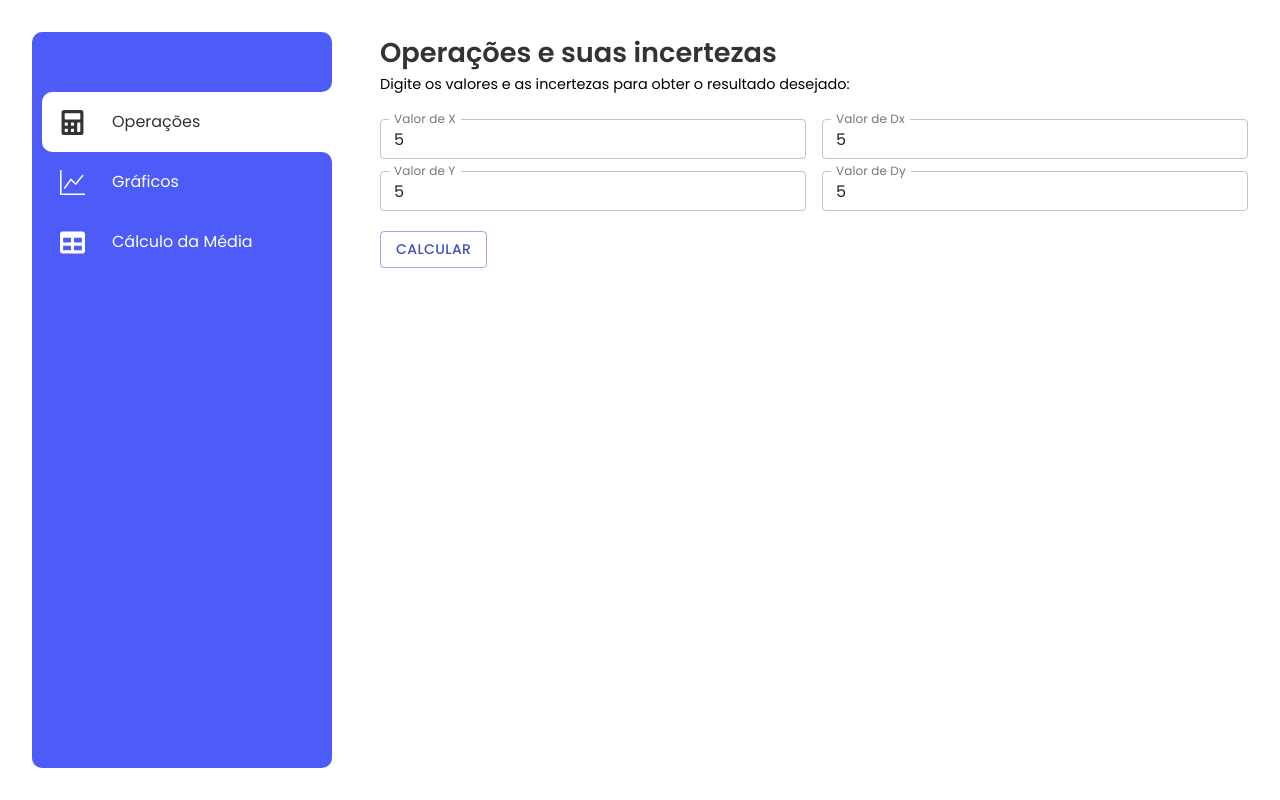
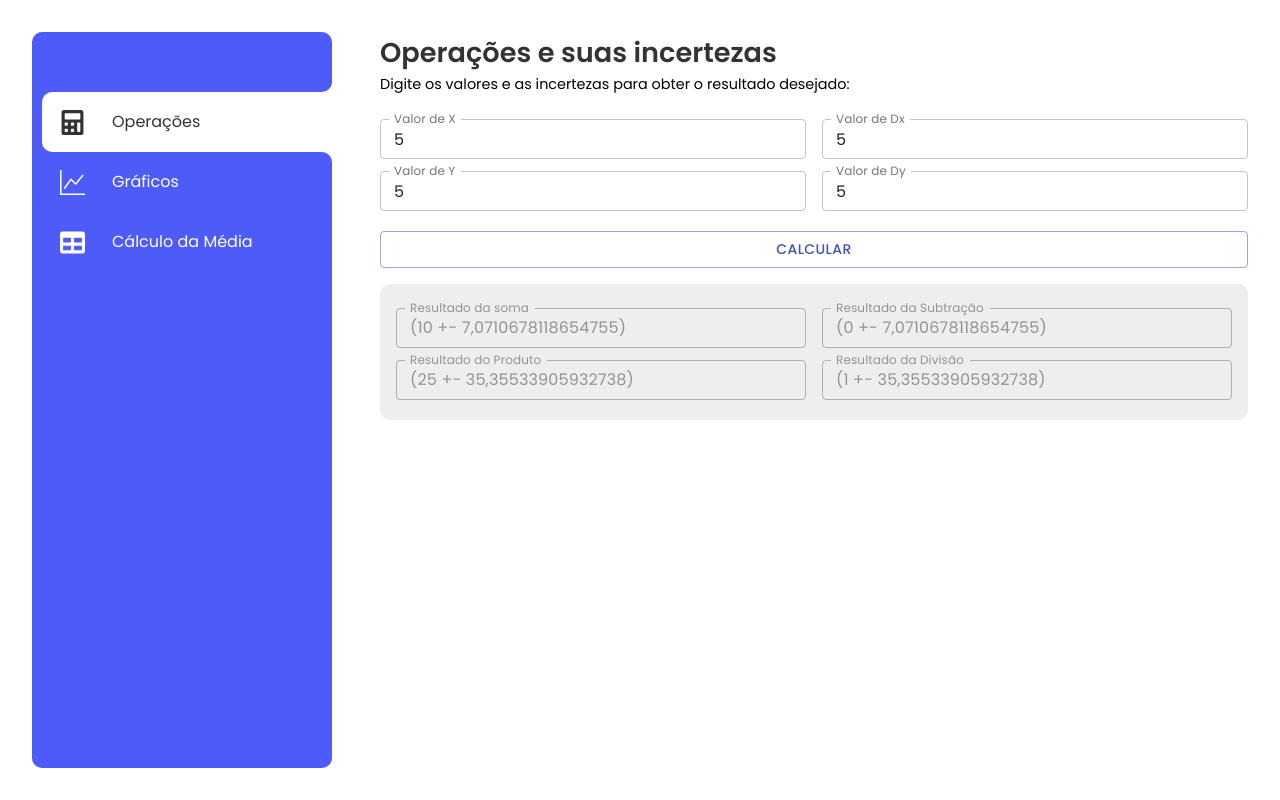
Before and after one commit to CharlesLB/physics-calc-hack, a Next.js app: page /operations in a window 1280 px wide. Both pictures are taken after typing "5", "5", "5", "5" into the empty fields and a click on the button "CALCULAR". Built offline with nearby package versions, Linux system fonts and the light colour scheme.

Commit message:
finish operators

```diff
--- /dev/null
+++ b/src/@types/Helpers/types.d.ts
@@ -0,0 +1,6 @@
+interface OperatorsResult{
+  sum?: string;
+  sub?: string;
+  product?: string;
+  div?: string;
+}
--- a/src/components/Atoms/Layouts/Form/styles.ts
+++ b/src/components/Atoms/Layouts/Form/styles.ts
@@ -10,13 +10,13 @@ export const FormSection = styled.form`
   > footer {
     margin-top: 1rem;
     width: 100%;
-    >div{
+    > div {
       width: 100%;
     }
   }
 `;
 
-export const FormGroup = styled.form`
+export const FormGroup = styled.div`
   width: 100%;
   display: flex;
   flex-direction: row;
@@ -31,3 +31,13 @@ export const FormGroup = styled.form`
     }
   }
 `;
+
+export const FormResult = styled.div`
+  border-radius: var(--border-radius);
+  width: 100%;
+  display: flex;
+  flex-direction: column;
+  margin-top: 1rem;
+  padding: 1rem;
+  background-color: #eee;
+`;
--- a/src/components/Templates/Layouts/Dashboard/index.tsx
+++ b/src/components/Templates/Layouts/Dashboard/index.tsx
@@ -1,7 +1,9 @@
 import DashboardSidebar from '@/components/Organisms/Sibebars/DashboardSidebar';
 import React from 'react';
+import { ToastContainer } from 'react-toastify';
 
 import { Container } from './styles';
+import 'react-toastify/dist/ReactToastify.css';
 
 interface Props {
   section: string;
@@ -11,6 +13,7 @@ interface Props {
 
 const Dashboard: React.FC<Props> = props => {
   return (
+    <>
       <Container>
         <aside>
           <DashboardSidebar section={props.section} />
@@ -23,6 +26,8 @@ const Dashboard: React.FC<Props> = props => {
           {props.children}
         </main>
       </Container>
+      <ToastContainer />
+    </>
   );
 };
 
--- a/src/pages/operations/index.tsx
+++ b/src/pages/operations/index.tsx
@@ -1,20 +1,52 @@
-import { FormGroup, FormSection } from '@/components/Atoms/Layouts/Form/styles';
+import {
+  FormGroup,
+  FormResult,
+  FormSection
+} from '@/components/Atoms/Layouts/Form/styles';
 import Dashboard from '@/components/Templates/Layouts/Dashboard';
 import React from 'react';
 import { Button, TextField } from '@material-ui/core';
 import { useState } from 'react';
 import { buttonTheme, inputTheme } from '@/utils/Config';
-import { useEffect } from 'react';
+import { getResult } from '@/helpers/Operations';
+import { toast } from 'react-toastify';
+import { copy } from '@/utils/General';
 
 const Home: React.FC = () => {
   const [x, setX] = useState<number | null>(null);
   const [dx, setDx] = useState<number | null>(null);
   const [y, setY] = useState<number | null>(null);
   const [dy, setDy] = useState<number | null>(null);
+  const [results, setResults] = useState<OperatorsResult>(null);
 
   const submit = (): void => {
+    if (!x || !dx || !y || !dx) {
+      toast('Preencha todos os campos', {
+        position: toast.POSITION.BOTTOM_CENTER,
+        type: 'error',
+        autoClose: 2000,
+        hideProgressBar: false,
+        closeOnClick: true,
+        pauseOnHover: true,
+        draggable: true,
+        progress: undefined
+      });
 
-  }
+      return;
+    }
+
+    const sum = getResult(x, dx, y, dy, '+');
+    const sub = getResult(x, dx, y, dy, '-');
+    const product = getResult(x, dx, y, dy, '*');
+    const div = getResult(x, dx, y, dy, '/');
+
+    setResults({
+      sum,
+      sub,
+      product,
+      div
+    });
+  };
 
   return (
     <Dashboard
@@ -60,11 +92,57 @@ const Home: React.FC = () => {
           />
         </FormGroup>
         <footer>
-          <Button color='primary' variant={buttonTheme}>
+          <Button
+            fullWidth
+            onClick={() => submit()}
+            color="primary"
+            variant={buttonTheme}
+          >
             Calcular
           </Button>
         </footer>
       </FormSection>
+
+      {results && (
+        <FormResult>
+          <FormGroup>
+            <TextField
+              onClick={() => copy(results.sum)}
+              disabled
+              value={results?.sum}
+              variant={inputTheme}
+              margin="dense"
+              label="Resultado da soma"
+            />
+            <TextField
+              onClick={() => copy(results.sub)}
+              value={results?.sub}
+              disabled
+              variant={inputTheme}
+              margin="dense"
+              label="Resultado da Subtração"
+            />
+          </FormGroup>
+          <FormGroup>
+            <TextField
+              onClick={() => copy(results.product)}
+              disabled
+              value={results?.product}
+              variant={inputTheme}
+              margin="dense"
+              label="Resultado do Produto"
+            />
+            <TextField
+              onClick={() => copy(results.div)}
+              disabled
+              value={results?.div}
+              variant={inputTheme}
+              margin="dense"
+              label="Resultado da Divisão"
+            />
+          </FormGroup>
+        </FormResult>
+      )}
     </Dashboard>
   );
 };
--- /dev/null
+++ b/src/utils/General/index.ts
@@ -0,0 +1,16 @@
+import { toast } from "react-toastify";
+
+export const copy = (value: string ): void => {
+  navigator.clipboard.writeText(value);
+
+  toast('Valor copiado com sucesso', {
+    position: toast.POSITION.BOTTOM_CENTER,
+    type: 'success',
+    autoClose: 2000,
+    hideProgressBar: false,
+    closeOnClick: true,
+    pauseOnHover: true,
+    draggable: true,
+    progress: undefined
+  });
+}
```
Lines whose indentation alone changed are shown as unchanged.
